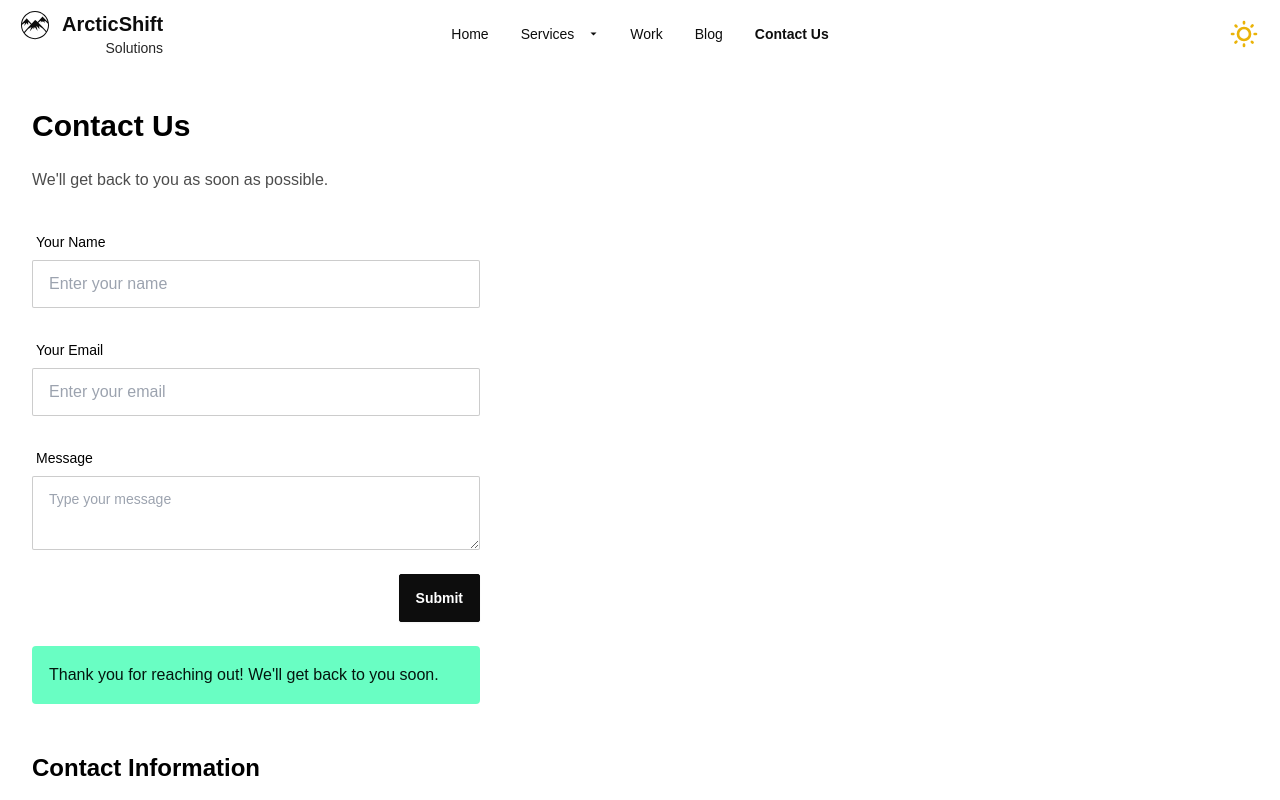
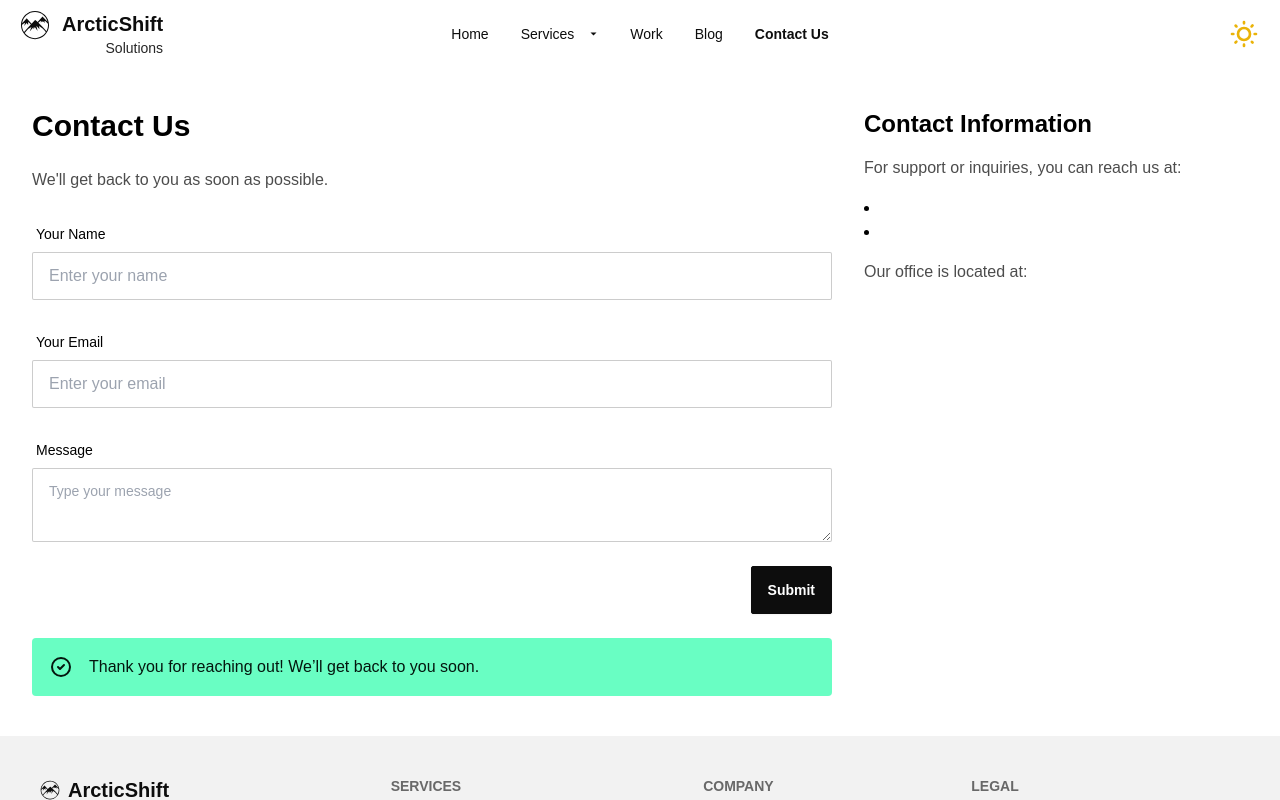
Before and after one commit to marco-baldan/ArcticShift, a Next.js app: page /contact in a window 1280 px wide. Both pictures are taken after typing "Sample", "name@example.com", "Sample" into the empty fields and a click on the button "Submit". Shown: the top 800 px of the page. Built offline with nearby package versions, Linux system fonts and the light colour scheme.

Commit message:
contact form updates

```diff
--- a/app/contact/page.tsx
+++ b/app/contact/page.tsx
@@ -1,99 +1,121 @@
-'use client'
+'use client';
+import React, { useState, ChangeEvent, FormEvent } from 'react';
 
-import React, { useState, FormEvent } from 'react'
+type ContactInfo = {
+  email: string;
+  phone: string;
+  address: string;
+};
 
-export default function ContactPage() {
-  const [status, setStatus] = useState<'idle' | 'pending' | 'success' | 'error'>('idle')
-  const [error, setError] = useState<string | null>(null)
+type ContactProps = {
+  title?: string;
+  subtitle?: string;
+  contactInfo?: ContactInfo; // Make it optional
+};
 
-  const handleSubmit = async (e: FormEvent<HTMLFormElement>) => {
-    e.preventDefault()
-    setStatus('pending')
-    setError(null)
+const ContactForm: React.FC<ContactProps> = ({
+  title = 'Contact Us',
+  subtitle = "We'll get back to you as soon as possible.",
+  contactInfo = { email: '', phone: '', address: '' }, // Default value
+}) => {
+  const [formData, setFormData] = useState({
+    name: '',
+    email: '',
+    message: ''
+  });
+  const [status, setStatus] = useState<'idle' | 'pending' | 'success' | 'error'>('idle');
+  const [error, setError] = useState<string | null>(null);
+
+  const handleChange = (e: ChangeEvent<HTMLInputElement | HTMLTextAreaElement>) => {
+    const { name, value } = e.target;
+    setFormData({ ...formData, [name]: value });
+  };
+
+  const handleSubmit = async (e: FormEvent) => {
+    e.preventDefault();
+    setStatus('pending');
+    setError(null);
 
     try {
-      const form = e.currentTarget
-      const data = new FormData(form)
+      const form = e.target as HTMLFormElement;
+      const formData = new FormData(form);
 
-      const response = await fetch('/', {
+      const response = await fetch('/__forms.html', {
         method: 'POST',
         headers: { 'Content-Type': 'application/x-www-form-urlencoded' },
-        body: new URLSearchParams(data as any).toString(),
-      })
+        body: new URLSearchParams(Array.from(formData.entries()) as [string, string][]).toString(),
+      });
 
       if (response.ok) {
-        setStatus('success')
-        form.reset()
+        setStatus('success');
+        setFormData({ name: '', email: '', message: '' }); // Clear form after submission
       } else {
-        setStatus('error')
-        setError(`Submission failed: ${response.statusText}`)
+        setStatus('error');
+        setError(`${response.status} ${response.statusText}`);
       }
-    } catch (error) {
-      setStatus('error')
-      setError(`Submission error: ${error instanceof Error ? error.message : String(error)}`)
+    } catch (e) {
+      setStatus('error');
+      setError(`Submission error: ${e}`);
     }
-  }
+  };
 
   return (
     <div className="w-full py-10 flex justify-center">
-      <div className="container px-6 md:px-8">
-        <h1 className="text-3xl font-bold text-base-content mb-6">Contact Us</h1>
-        <p className="text-base-content/70 mb-8">We&apos;ll get back to you as soon as possible.</p>
-
+      <div className="container grid gap-8 px-6 md:grid-cols-3 md:px-8">
+        <div className="md:col-span-2 space-y-6">
+          <h1 className="text-3xl font-bold text-base-content">{title}</h1>
+          <p className="text-base-content/70">{subtitle}</p>
           <form
             name="contact"
             method="POST"
             data-netlify="true"
-          netlify-honeypot="bot-field"
+            data-netlify-honeypot="bot-field"
             onSubmit={handleSubmit}
-          className="space-y-6 max-w-md"
+            className="space-y-6"
           >
             <input type="hidden" name="form-name" value="contact" />
-          <div hidden>
-            <input name="bot-field" />
-          </div>
-
+            <input type="hidden" name="bot-field" />
             <div className="form-control w-full">
-            <label className="label" htmlFor="name">
+              <label className="label">
                 <span className="label-text text-base-content">Your Name</span>
               </label>
               <input
                 type="text"
-              id="name"
                 name="name"
                 placeholder="Enter your name"
                 className="input input-bordered w-full text-base-content"
+                value={formData.name}
+                onChange={handleChange}
                 required
               />
             </div>
-
             <div className="form-control w-full">
-            <label className="label" htmlFor="email">
+              <label className="label">
                 <span className="label-text text-base-content">Your Email</span>
               </label>
               <input
                 type="email"
-              id="email"
                 name="email"
                 placeholder="Enter your email"
                 className="input input-bordered w-full text-base-content"
+                value={formData.email}
+                onChange={handleChange}
                 required
               />
             </div>
-
             <div className="form-control w-full">
-            <label className="label" htmlFor="message">
+              <label className="label">
                 <span className="label-text text-base-content">Message</span>
               </label>
               <textarea
-              id="message"
                 name="message"
                 placeholder="Type your message"
                 className="textarea textarea-bordered w-full text-base-content"
+                value={formData.message}
+                onChange={handleChange}
                 required
               ></textarea>
             </div>
-
             <div className="flex justify-end">
               <button type="submit" className="btn btn-primary" disabled={status === 'pending'}>
                 {status === 'pending' ? 'Submitting...' : 'Submit'}
@@ -102,27 +124,47 @@ export default function ContactPage() {
 
             {status === 'success' && (
               <div className="alert alert-success mt-4">
-              <span>Thank you for reaching out! We&apos;ll get back to you soon.</span>
+                <SuccessIcon />
+                Thank you for reaching out! We’ll get back to you soon.
               </div>
             )}
             {status === 'error' && (
               <div className="alert alert-error mt-4">
-              <span>{error || 'An error occurred while submitting the form.'}</span>
+                <ErrorIcon />
+                {error || 'An error occurred while submitting the form.'}
               </div>
             )}
           </form>
-
-        <div className="mt-12 space-y-4">
+        </div>
+        <div className="space-y-4">
           <h3 className="text-2xl font-bold text-base-content">Contact Information</h3>
           <p className="text-base-content/70">For support or inquiries, you can reach us at:</p>
           <ul className="list-disc list-inside text-base-content">
-            <li>contact@example.com</li>
-            <li>+1 (555) 123-4567</li>
+            <li>{contactInfo.email}</li>
+            <li>{contactInfo.phone}</li>
           </ul>
           <p className="text-base-content/70">Our office is located at:</p>
-          <p className="text-base-content">123 Example Street, City, State, 12345</p>
+          <p className="text-base-content">{contactInfo.address}</p>
         </div>
       </div>
     </div>
-  )
+  );
+};
+
+function SuccessIcon() {
+  return (
+    <svg xmlns="http://www.w3.org/2000/svg" className="stroke-current shrink-0 h-6 w-6" fill="none" viewBox="0 0 24 24">
+      <path strokeLinecap="round" strokeLinejoin="round" strokeWidth="2" d="M9 12l2 2 4-4m6 2a9 9 0 11-18 0 9 9 0 0118 0z" />
+    </svg>
+  );
 }
+
+function ErrorIcon() {
+  return (
+    <svg xmlns="http://www.w3.org/2000/svg" className="stroke-current shrink-0 h-6 w-6" fill="none" viewBox="0 0 24 24">
+      <path strokeLinecap="round" strokeLinejoin="round" strokeWidth="2" d="M10 14l2-2m0 0l2-2m-2 2l-2-2m2 2l2 2m7-2a9 9 0 11-18 0 9 9 0 0118 0z" />
+    </svg>
+  );
+}
+
+export default ContactForm;
--- a/package.json
+++ b/package.json
@@ -10,15 +10,15 @@
     "lint": "next lint"
   },
   "dependencies": {
+    "@netlify/plugin-nextjs": "^5.8.1",
     "autoprefixer": "^10.4.20",
     "classnames": "^2.5.1",
-    "next": "15.0.3",
+    "next": "^15.0.0",
     "react": "^18.3.1",
     "react-dom": "^18.3.1",
     "react-icons": "^5.3.0"
   },
   "devDependencies": {
-    "@netlify/plugin-nextjs": "^5.8.1",
     "@types/node": "^20",
     "@types/react": "^18",
     "@types/react-dom": "^18",
--- /dev/null
+++ b/public/__forms.html
@@ -0,0 +1,11 @@
+<html>
+    <head></head>
+    <body>
+        <form name="feedback" data-netlify="true" hidden>
+            <input type="hidden" name="form-name" value="feedback" />
+            <input name="name" type="text" />
+            <input name="email" type="text" />
+            <input name="message" type="text" />
+        </form>
+    </body>
+</html>
```
Also changed, not shown: 1 other file (tests, documents, lock files or other folders). Lines whose indentation alone changed are shown as unchanged.
